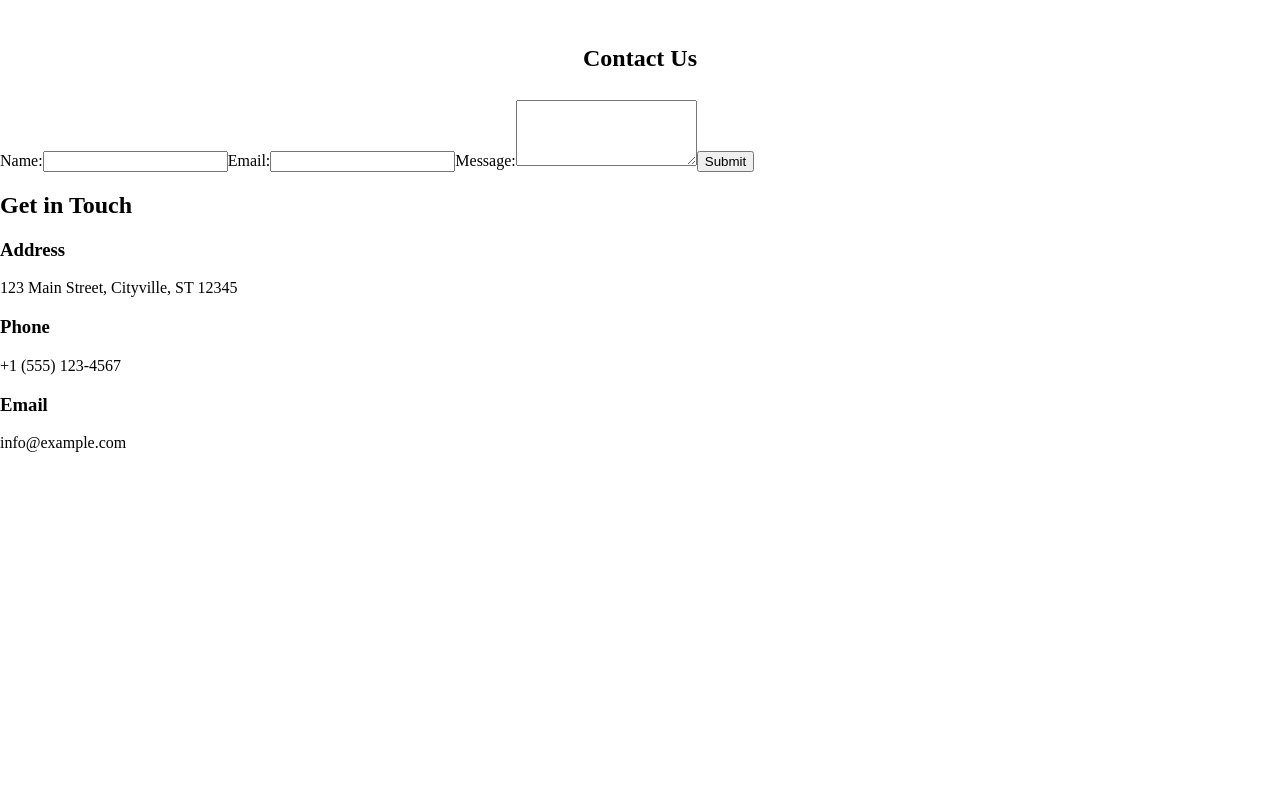
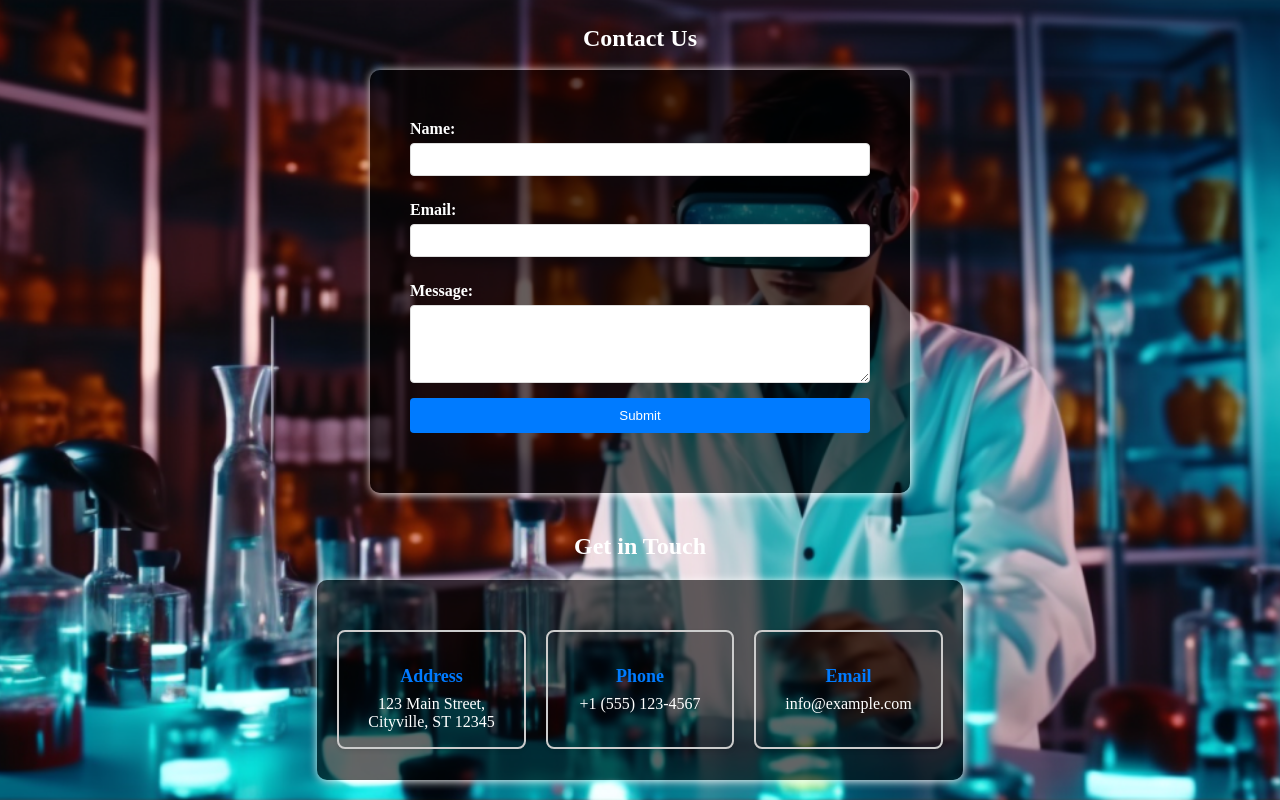
Before and after one commit to AtomKey-Lab/ExperimentHub, a React (Create React App) app: page /Contact in a window 1280 px wide. Built offline with nearby package versions, Linux system fonts and the light colour scheme.

Commit message:
contact code added

```diff
--- a/src/view/Contact/Contact.css
+++ b/src/view/Contact/Contact.css
@@ -0,0 +1,124 @@
+.bgbody {
+    background-image: url('/src/Assets/contact.png');
+    display: flex;
+    justify-content: center;
+    align-items: center;
+    height: 100vh;
+    width: 100vw;
+    background-size: cover;
+    background-position: center;
+    background-repeat: no-repeat;
+
+  }
+  .contact-page{
+  display: flex;
+  flex-direction: column;
+  align-items: center; /* Centers horizontally */
+  justify-content: center; /* Centers vertically */
+  height: 100vh; /* Full viewport height */
+  }
+
+  .contact-Box {
+    color: white;
+  padding: 20px;
+  border-radius: 10px;
+  box-shadow: 0.9px 0.9px 10px white;
+  width: 90%;
+  max-width: 500px;
+  height: 50vh;
+  background: rgba(0, 0, 0, 0.6);
+  display: flex;
+  flex-direction: column;
+  justify-content: center;
+  margin: auto; /* Centers horizontally */
+  }
+  .get-Box{
+    color: white;
+    padding: 20px;
+    border-radius: 10px;
+    box-shadow: 0.9px 0.9px 10px white;
+    width: 90%;
+    max-width: 700px;
+    height: 20vh;
+    background: rgba(0, 0, 0, 0.6);
+    display: flex;
+    flex-direction: column;
+    justify-content: center;
+    margin: auto; /* Centers horizontally */
+  }
+
+  .contact-form, .get-in-touch {
+    padding: 20px;
+    background-color: transparent; /* Make both sections transparent */
+    border-radius: 8px;
+    margin-bottom: 20px;
+  }
+
+  .header {
+    color: white;
+    margin-bottom: 10px;
+  }
+
+  .contact-form form {
+    display: flex;
+    flex-direction: column;
+  }
+
+  .contact-form label {
+    margin: 10px 0 5px;
+    font-weight: bold;
+  }
+
+  .contact-form input, .contact-form textarea {
+    padding: 8px;
+    margin-bottom: 15px;
+    border: 1px solid #ddd;
+    border-radius: 4px;
+  }
+
+  .contact-form button {
+    padding: 10px;
+    background-color: #007bff;
+    color: #fff;
+    border: none;
+    border-radius: 4px;
+    cursor: pointer;
+  }
+
+  .contact-form button:hover {
+    background-color: #0056b3;
+  }
+
+  /* Get in Touch Section */
+  .get-in-touch {
+    text-align: center;
+    color: white;
+  }
+
+  .contact-info {
+    display: flex;
+    justify-content: space-between;
+    gap: 20px;
+    margin-top: 20px;
+  }
+
+  .contact-box {
+    flex: 1;
+    background-color: transparent; /* Set background to transparent */
+    padding: 16px;
+    border: 2px solid #ccc; /* Keep the border visible */
+    border-radius: 8px;
+    box-shadow: 0 2px 4px rgba(0, 0, 0, 0.1); /* Optional shadow */
+  }
+
+  .contact-box h3 {
+    margin-bottom: 8px;
+    font-size: 18px;
+    color: #007bff;
+  }
+
+  .contact-box p {
+    margin: 0;
+    font-size: 16px;
+    color: white;
+  }
```
